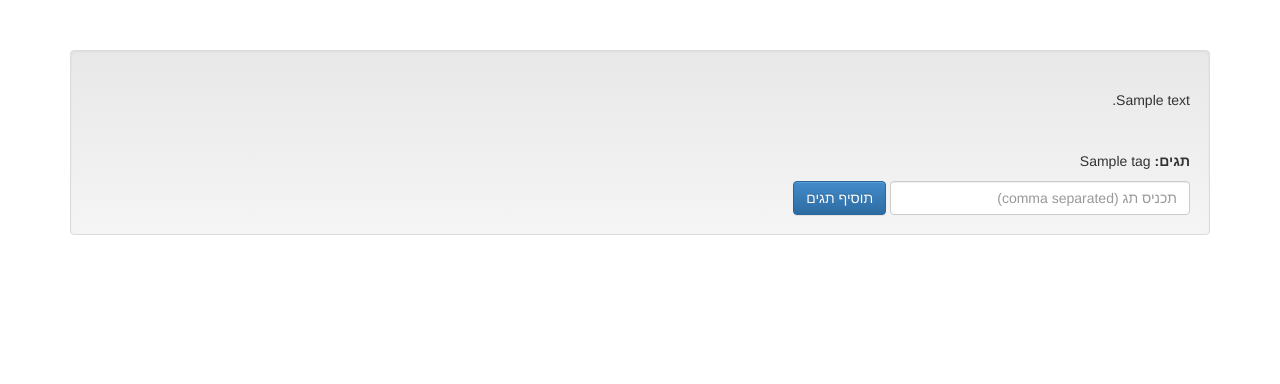
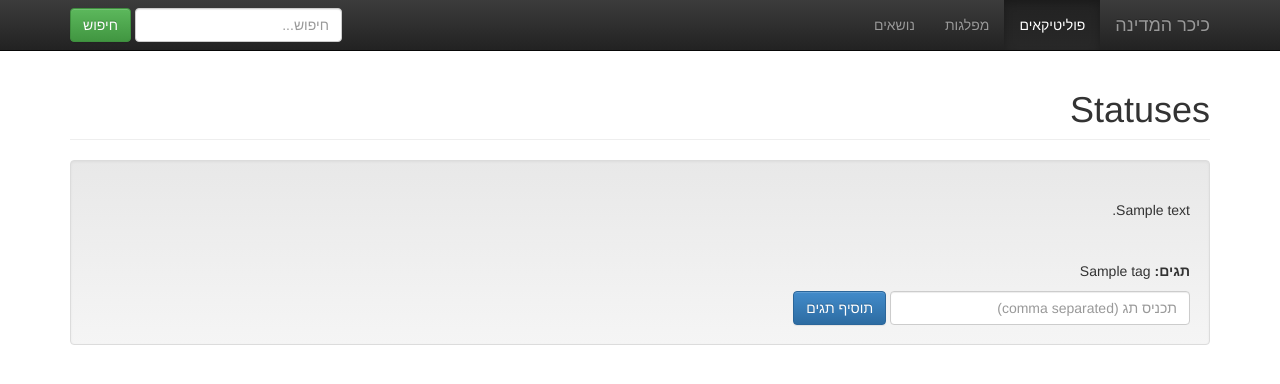
Before and after one commit to yotammanor/kikar-hamedina, a Django app: page /plain/ in a window 1280 px wide. Shown: the top 384 px of the page. Run offline with Django 3.2, Linux system fonts and the light colour scheme; tables that the repository leaves empty hold one stand-in row (values such as "Sample post"); parts of the project's set-up code (start-up, migrations or seed data) failed here and were passed over.

Commit message:
added navbar to plain

```diff
--- a/kikar_hamedina/core/templates/core/facebook_status_list.html
+++ b/kikar_hamedina/core/templates/core/facebook_status_list.html
@@ -3,6 +3,58 @@
 {% block title %}Homepage{% endblock title %}
 
 {% block body %}
+
+
+    <div class="navbar navbar-inverse navbar-fixed-top" role="navigation">
+      <div class="container">
+        <div class="navbar-header">
+          <button type="button" class="navbar-toggle" data-toggle="collapse" data-target=".navbar-collapse">
+            <span class="sr-only">Toggle navigation</span>
+            <span class="icon-bar"></span>
+            <span class="icon-bar"></span>
+            <span class="icon-bar"></span>
+          </button>
+          <a class="navbar-brand" href="#">כיכר המדינה</a>
+        </div>
+        <div class="collapse navbar-collapse">
+          <ul class="nav navbar-nav">
+            <li class="active"><a href="#">פוליטיקאים</a></li>
+            <li><a href="#about">מפלגות</a></li>
+            <li><a href="#contact">נושאים</a></li>
+
+            <!-- This doesn't work. Problem with angularjs and bootstrap I think. It would be nice to have each section as a dropdown though showing the major politicians/parties/topics and a show all button -->
+            <!-- <li class="dropdown">
+                <a href="" class="dropdown-toggle" data-toggle="dropdown">Dropdown <b class="caret"></b></a>
+                <ul class="dropdown-menu">
+                  <li><a href="#">Action</a></li>
+                  <li><a href="#">Another action</a></li>
+                  <li><a href="#">Something else here</a></li>
+                  <li class="divider"></li>
+                  <li><a href="#">Separated link</a></li>
+                  <li class="divider"></li>
+                  <li><a href="#">One more separated link</a></li>
+                </ul>
+            </li> -->
+          </ul>
+
+            <form class="navbar-form navbar-left" role="search">
+              <div class="form-group">
+                <input type="text" class="form-control" placeholder="חיפוש...">
+              </div>
+              <button type="submit" class="btn btn-success">חיפוש</button>
+            </form>
+
+        </div><!--/.nav-collapse -->
+      </div>
+    </div>
+
+    <div class="container">
+        <div class="page-header">
+            <div class="h1">
+                Statuses
+            </div>
+        </div>
+    </div>
 
 {% for status in object_list %}
     <div class="container">
```
